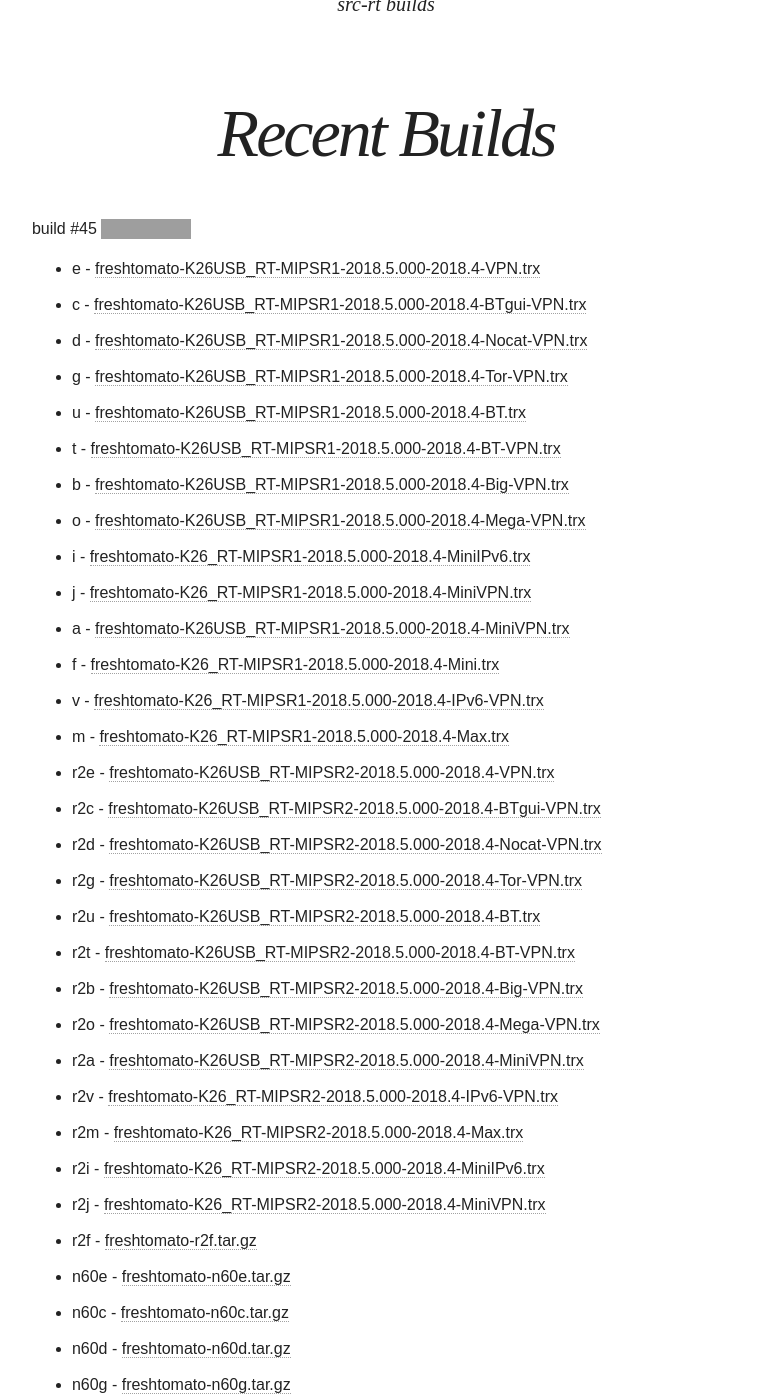
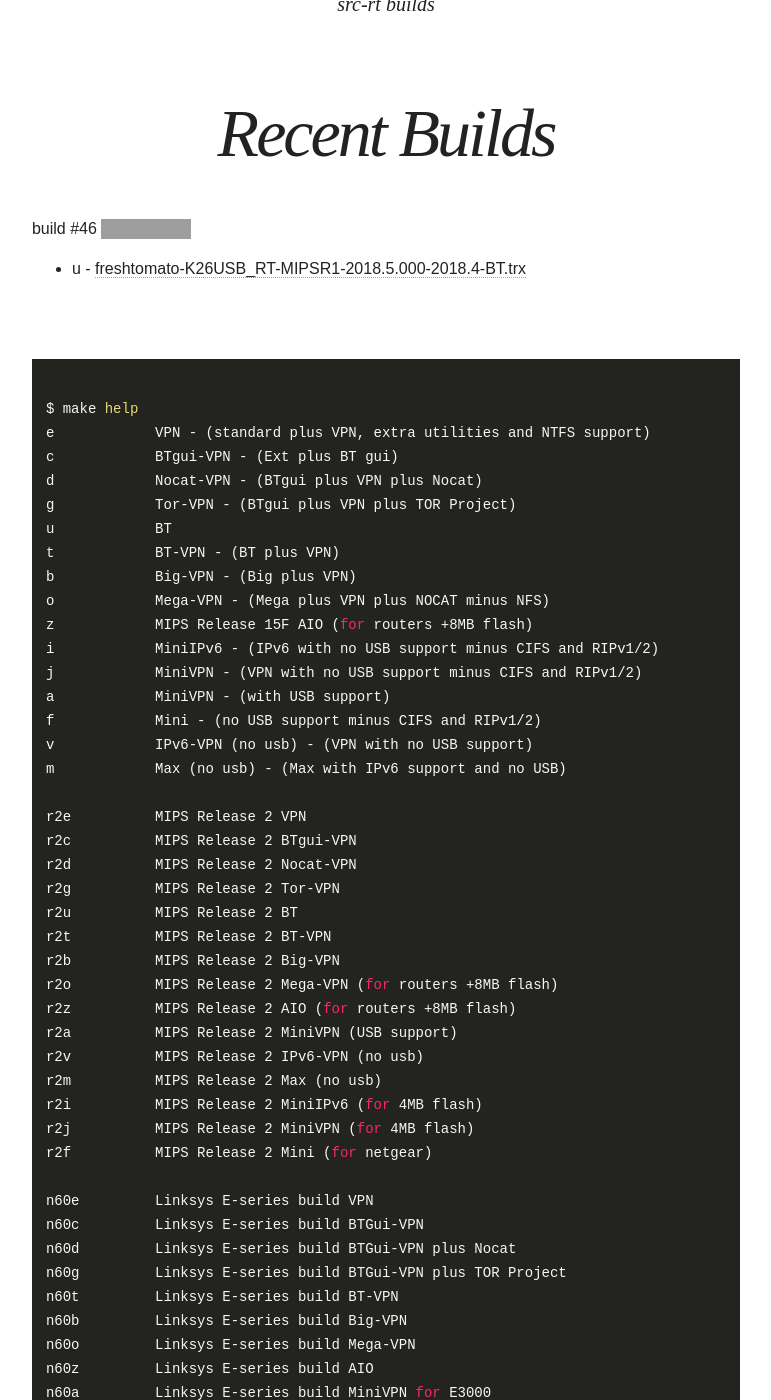
Before and after one commit to oglopss/freshtomato-mips-ci-jekyll, a Jekyll site: the page built from index.html, in a window 1280 px wide and 1400 px high, scrolled down 379 px. Shown: the whole window, without its empty margins (254-1025 px from the left). Built offline with Jekyll 4.4.1, drawn with Linux system fonts in a browser that asks for light colours; nearby versions of some CDN libraries; some of the changed text lies outside the part shown; grey boxes are pictures that could not be loaded.

Commit message:
Travis build 46 u pushed to gh-pages

```diff
--- a/_data/ss.yml
+++ b/_data/ss.yml
@@ -1,45 +1,3 @@
-build: 45
+build: 46
 files:
   - 0005 u freshtomato-K26USB_RT-MIPSR1-2018.5.000-2018.4-BT.trx
-  - 0001 e freshtomato-K26USB_RT-MIPSR1-2018.5.000-2018.4-VPN.trx
-  - 0002 c freshtomato-K26USB_RT-MIPSR1-2018.5.000-2018.4-BTgui-VPN.trx
-  - 0003 d freshtomato-K26USB_RT-MIPSR1-2018.5.000-2018.4-Nocat-VPN.trx
-  - 0004 g freshtomato-K26USB_RT-MIPSR1-2018.5.000-2018.4-Tor-VPN.trx
-  - 0010 i freshtomato-K26_RT-MIPSR1-2018.5.000-2018.4-MiniIPv6.trx
-  - 0006 t freshtomato-K26USB_RT-MIPSR1-2018.5.000-2018.4-BT-VPN.trx
-  - 0007 b freshtomato-K26USB_RT-MIPSR1-2018.5.000-2018.4-Big-VPN.trx
-  - 0008 o freshtomato-K26USB_RT-MIPSR1-2018.5.000-2018.4-Mega-VPN.trx
-  - 0011 j freshtomato-K26_RT-MIPSR1-2018.5.000-2018.4-MiniVPN.trx
-  - 0013 f freshtomato-K26_RT-MIPSR1-2018.5.000-2018.4-Mini.trx
-  - 0012 a freshtomato-K26USB_RT-MIPSR1-2018.5.000-2018.4-MiniVPN.trx
-  - 0014 v freshtomato-K26_RT-MIPSR1-2018.5.000-2018.4-IPv6-VPN.trx
-  - 0015 m freshtomato-K26_RT-MIPSR1-2018.5.000-2018.4-Max.trx
-  - 0016 r2e freshtomato-K26USB_RT-MIPSR2-2018.5.000-2018.4-VPN.trx
-  - 0017 r2c freshtomato-K26USB_RT-MIPSR2-2018.5.000-2018.4-BTgui-VPN.trx
-  - 0018 r2d freshtomato-K26USB_RT-MIPSR2-2018.5.000-2018.4-Nocat-VPN.trx
-  - 0019 r2g freshtomato-K26USB_RT-MIPSR2-2018.5.000-2018.4-Tor-VPN.trx
-  - 0020 r2u freshtomato-K26USB_RT-MIPSR2-2018.5.000-2018.4-BT.trx
-  - 0021 r2t freshtomato-K26USB_RT-MIPSR2-2018.5.000-2018.4-BT-VPN.trx
-  - 0022 r2b freshtomato-K26USB_RT-MIPSR2-2018.5.000-2018.4-Big-VPN.trx
-  - 0025 r2a freshtomato-K26USB_RT-MIPSR2-2018.5.000-2018.4-MiniVPN.trx
-  - 0023 r2o freshtomato-K26USB_RT-MIPSR2-2018.5.000-2018.4-Mega-VPN.trx
-  - 0026 r2v freshtomato-K26_RT-MIPSR2-2018.5.000-2018.4-IPv6-VPN.trx
-  - 0028 r2i freshtomato-K26_RT-MIPSR2-2018.5.000-2018.4-MiniIPv6.trx
-  - 0027 r2m freshtomato-K26_RT-MIPSR2-2018.5.000-2018.4-Max.trx
-  - 0029 r2j freshtomato-K26_RT-MIPSR2-2018.5.000-2018.4-MiniVPN.trx
-  - 0030 r2f freshtomato-r2f.tar.gz
-  - 0031 n60e freshtomato-n60e.tar.gz
-  - 0032 n60c freshtomato-n60c.tar.gz
-  - 0033 n60d freshtomato-n60d.tar.gz
-  - 0034 n60g freshtomato-n60g.tar.gz
-  - 0035 n60t freshtomato-n60t.tar.gz
-  - 0036 n60b freshtomato-n60b.tar.gz
-  - 0039 n60a freshtomato-E3000USB-NVRAM60K_RT-MIPSR2-2018.5.000-2018.4-MiniVPN.bin
-  - 0040 n60k freshtomato-E3000USB-NVRAM60K_RT-MIPSR2-2018.5.000-2018.4-Nocat-MiniVPN.bin
-  - 0037 n60o freshtomato-n60o.tar.gz
-  - 0041 n60v freshtomato-n60v.tar.gz
-  - 0044 r2q3v freshtomato-K26_RT-MIPSR2-2018.5.000-140-q3-IPv6-VPN.trx
-  - 0043 r2q3m freshtomato-K26_RT-MIPSR2-2018.5.000-140-q3-Max.trx
-  - 0042 n60m freshtomato-n60m.tar.gz
-  - 0045 hg32032k freshtomato-K26USB_RT-MIPSR2-2018.5.000-140-hg320-Max.trx
-  - 0046 hg32064k freshtomato-K26USB_RT-MIPSR2-2018.5.000-140-hg320-Max.trx
```
